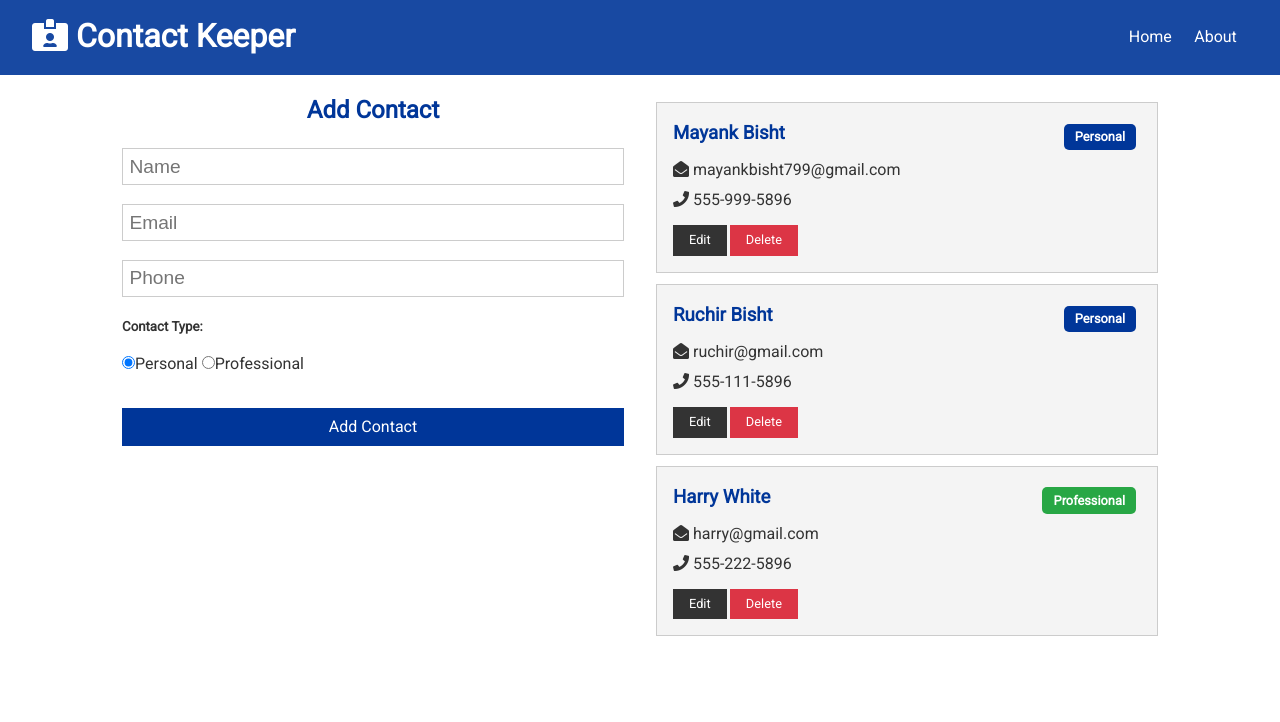
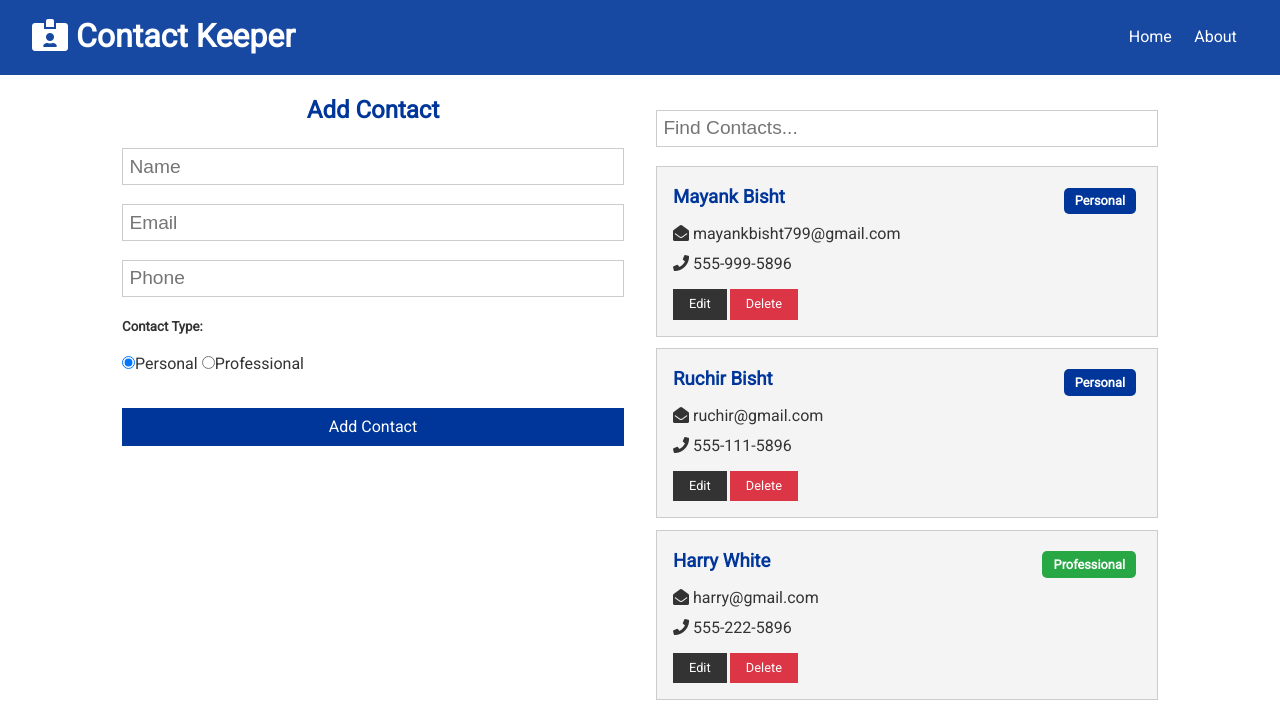
Before and after one commit to Maxank-Bisht/contact-keeper, a React (Create React App) app in the folder client/: page / in a window 1280 px wide. Shown: the top 722 px of the page. Built offline with nearby package versions, Linux system fonts and the light colour scheme.

Commit message:
created filter component

```diff
--- /dev/null
+++ b/client/src/components/contacts/ContactFilter.js
@@ -0,0 +1,13 @@
+import React, { useContext } from 'react';
+import ContactContext from '../../context/contact/contactContext';
+
+const ContactFilter = () => {
+	const contactContext = useContext(ContactContext);
+	return (
+		<form>
+			<input type='text' placeholder='Find Contacts...' />
+		</form>
+	);
+};
+
+export default ContactFilter;
--- a/client/src/components/pages/Home.js
+++ b/client/src/components/pages/Home.js
@@ -1,6 +1,7 @@
 import React from 'react';
 import Contacts from '../contacts/Contacts';
 import ContactForm from '../contacts/ContactForm';
+import ContactFilter from '../contacts/ContactFilter';
 
 const Home = () => {
 	return (
@@ -9,6 +10,7 @@ const Home = () => {
 				<ContactForm />
 			</div>
 			<div>
+				<ContactFilter />
 				<Contacts />
 			</div>
 		</div>
```
